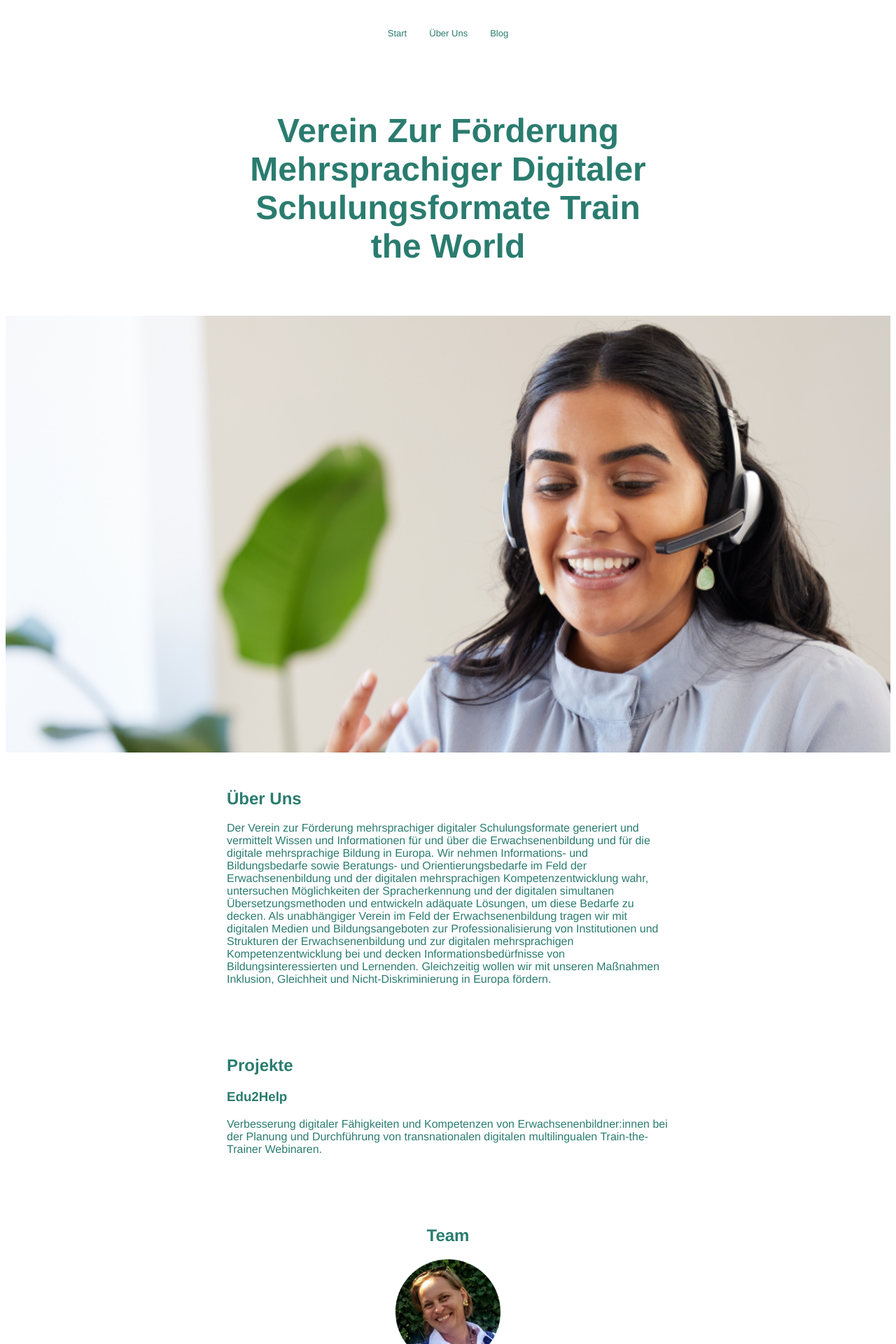
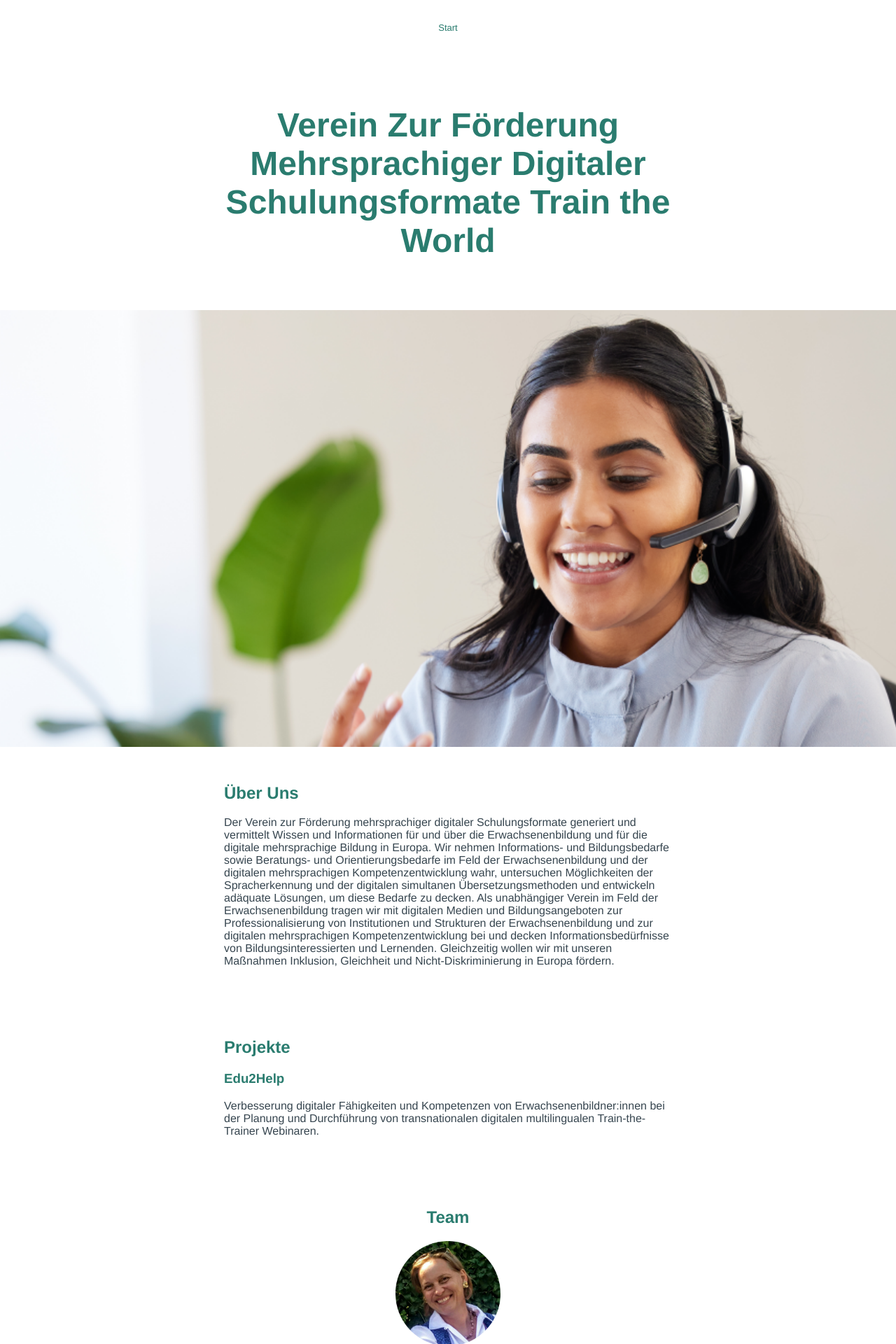
Before and after one commit to traintheworld/traintheworld.github.io, a Jekyll site: the page built from index.markdown, in a window 1280 px wide. Shown: the top 1920 px of the page at 70% size. Built offline with Jekyll 4.4.1, drawn with Linux system fonts in a browser that asks for light colours; some of the changed text lies outside the part shown.

```diff
--- a/404.html
+++ b/404.html
@@ -14,6 +14,7 @@ layout: default
     font-size: 4em;
     line-height: 1;
     letter-spacing: -1px;
+    color: #2A7C6F;
   }
 </style>
 
--- a/_includes/page/footer.html
+++ b/_includes/page/footer.html
@@ -0,0 +1,14 @@
+<footer>
+    <div class="footerFlex">
+        <Section>
+            <h2>Impressum:</h2>
+            <p>Verein zur Förderung mehrsprachiger digitaler Schulungsformate</p>
+            <p>Anschrift: Penzingerstraße 131/2/48, 1140 Wien</p>
+            <p>E-Mail: <a href="mailto:info@traintheworld.earth">info@traintheworld.earth</a></p>
+            <p>Tel: <a href="tel:00436801270087">+43 680 1270 087</a></p>
+            <p>ZVR-Zahl: 1038276253</p>
+            <p>Icons: <a target="_blank" href="https://remixicon.com/">Remix Icon</a></p>
+            <p>Fotos: <a target="_blank" href="https://remixicon.com/">Adobe Stock</a></p>
+        </Section>
+    </div>
+</footer>
--- a/_includes/page/navigation.html
+++ b/_includes/page/navigation.html
@@ -1,5 +1,5 @@
 <nav>
 <a href="/">Start</a>
-<a href="/UeberUns">Über Uns</a>
-<a href="/Blog">Blog</a>
+<!-- <a href="/UeberUns">Über Uns</a>
+<a href="/Blog">Blog</a> -->
 </nav>
--- a/_layouts/main.html
+++ b/_layouts/main.html
@@ -27,13 +27,13 @@ layout: default
                     <h3>Mag. Susanne Leitner, MA</h3>
                     <p>Obfrau</p>
                     <p>Tel: <a href="tel:00436801270087">+43 680 1270 087</a></p>
-E-Mail:             <a href="mailto:info@traintheworld.earth">info@traintheworld.earth</a>
+                    <p>E-Mail: <a href="mailto:info@traintheworld.earth">info@traintheworld.earth</a></p>
                 </div>
                 <div class="teamMember">
                     <img src="/assets/img/dieter.webp" alt="Kassier Mag. Dieter Knoll" width="150" height="150">
                     <h3>Mag. Dieter Knoll</h3>
                     <p>Kassier</p>
-E-Mail:             <a href="mailto:info@traintheworld.earth">info@traintheworld.earth</a>
+                    <p>E-Mail: <a href="mailto:info@traintheworld.earth">info@traintheworld.earth</a></p>
                 </div>
             </div>
         </section>
--- a/assets/css/main.css
+++ b/assets/css/main.css
@@ -1,11 +1,20 @@
 :root {
     --mainGreen: #2A7C6F;
+    --mainGray: #36454F;
 }
 
 html {
     scroll-behavior: smooth;
     font-family: Helvetica, sans-serif;
 }
+body{
+    margin: 0em;
+}
+
+h1,h2,h3,h4{
+    color:var(--mainGreen);
+}
+
 
 nav{
     text-align: center;
@@ -36,7 +45,10 @@ h1>span{
 
 section {
     padding: 2rem 10%;
-    color:var(--mainGreen);
+}
+
+p{
+    color:var(--mainGray);
 }
 
 #team{
@@ -61,7 +73,29 @@ section {
     background-size: cover;
     padding: 2rem 0;
 
+}
 
+footer{
+    background-color: #36454F;
+    color: white;
+    min-height: 10rem;
+}
+
+.footerFlex{
+    padding: 1rem 2rem;
+    display: flex;
+}
+
+.footerFlex h2{
+    color: white;
+}
+.footerFlex a{
+    color: white;
+    text-decoration: underline;
+}
+
+.footerFlex p{
+    color: white;
 }
 
 @media (min-width: 1126px) {
```
